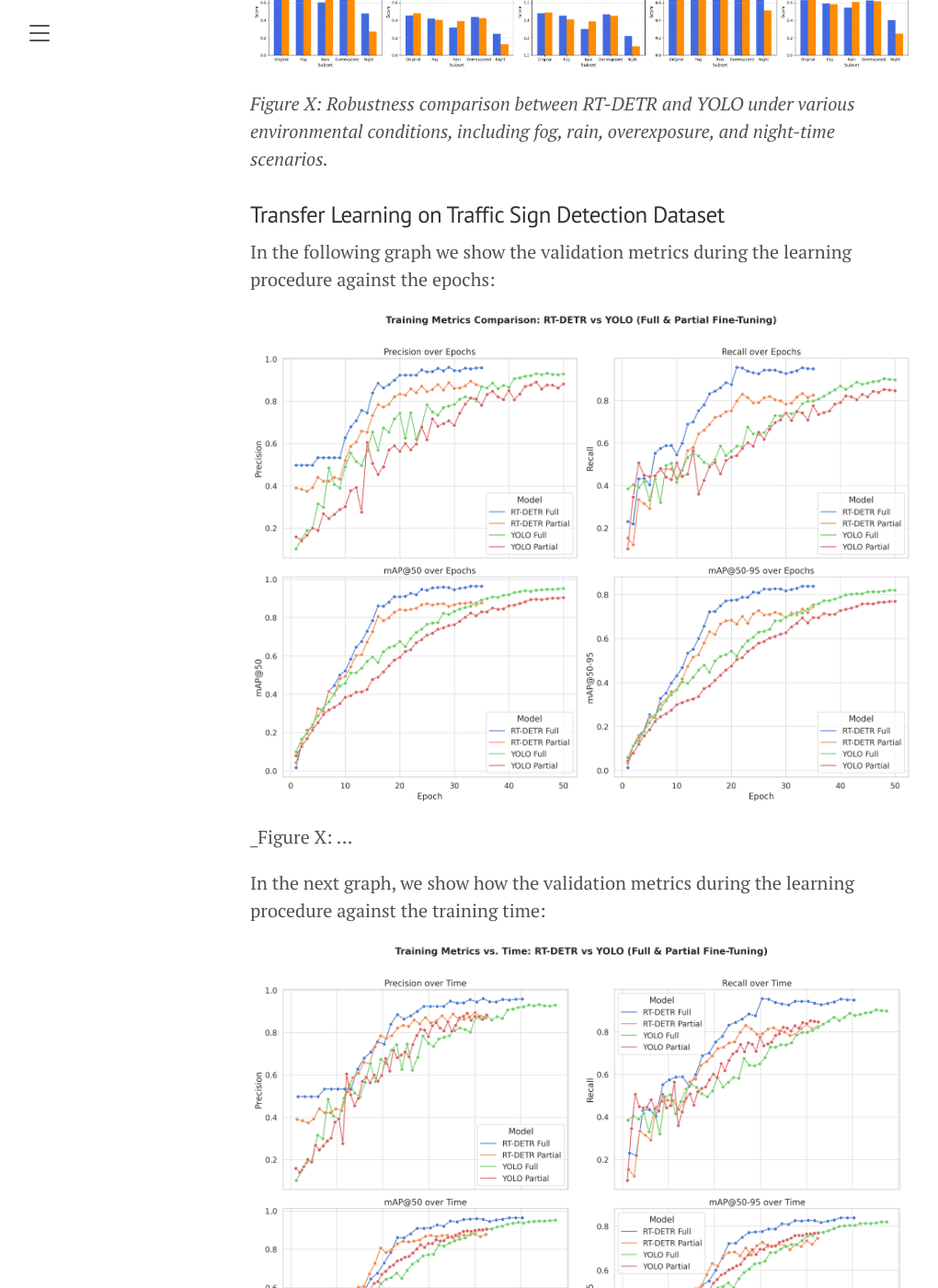
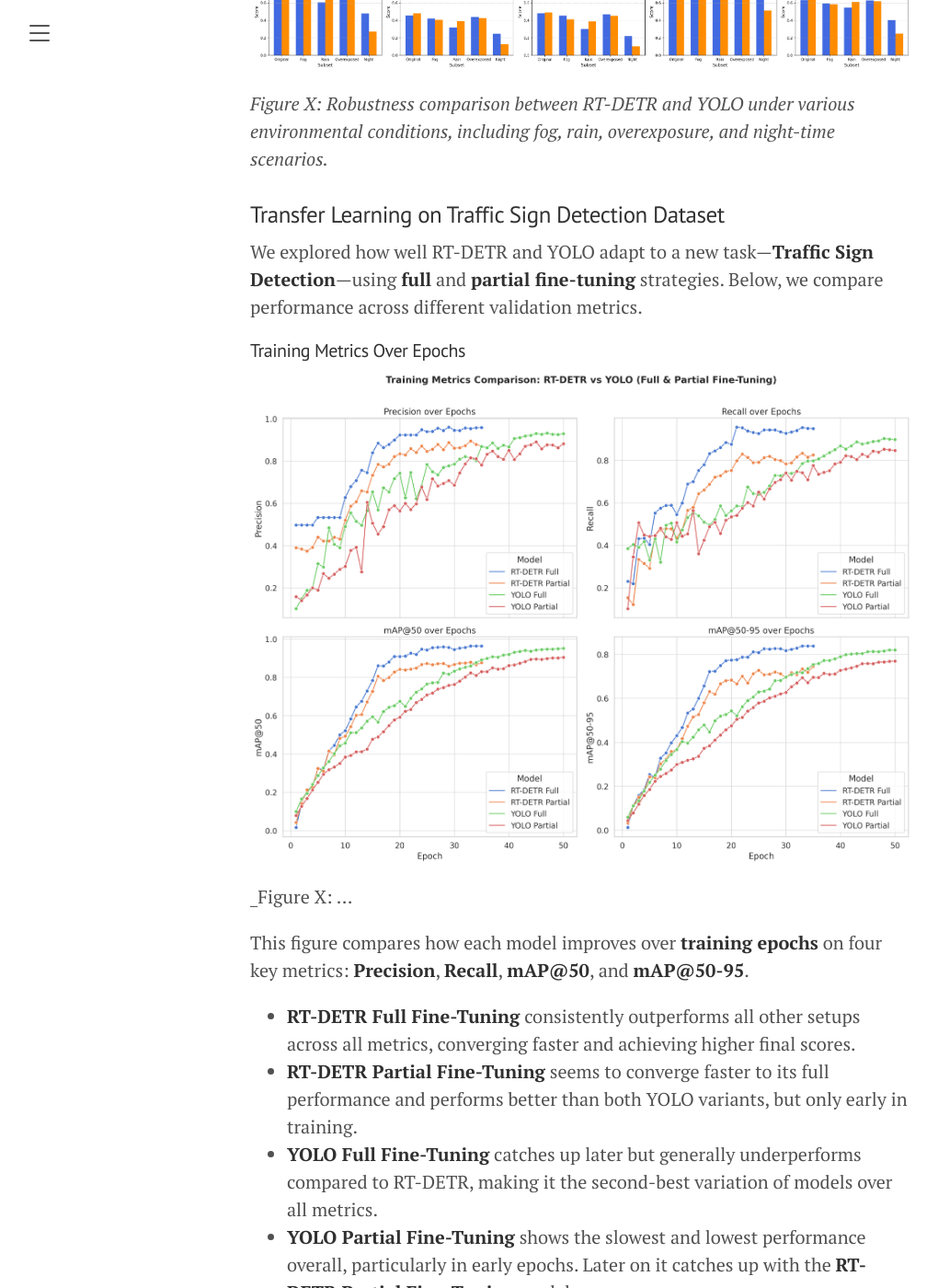
Before and after one commit to RedHoven/pedestrian-detection, a Jekyll site: the page built from lanyon/_posts/2025-03-06-blog.md, in a window 1280 px wide and 1400 px high, scrolled down 11461 px. Shown: the whole window at 92% size, without its empty margins (8-1028 px from the left). Built offline with Jekyll 4.4.1, drawn with Linux system fonts in a browser that asks for light colours; formulas are drawn with MathJax 3; some of the changed text lies outside the part shown.

Commit message:
added transfer learning

```diff
--- a/lanyon/_posts/2025-03-06-blog.md
+++ b/lanyon/_posts/2025-03-06-blog.md
@@ -327,12 +327,27 @@ _Figure X: Robustness comparison between RT-DETR and YOLO under various environm
 
 ### Transfer Learning on Traffic Sign Detection Dataset
 
-In the following graph we show the validation metrics during the learning procedure against the epochs:
+We explored how well RT-DETR and YOLO adapt to a new task—**Traffic Sign Detection**—using **full** and **partial fine-tuning** strategies. Below, we compare performance across different validation metrics.
+
+#### Training Metrics Over Epochs
 
 ![Robustness Comparison]({{ '/public/images/tl_training_epochs.png' | relative_url }})
 _Figure X: ...
 
-In the next graph, we show how the validation metrics during the learning procedure against the training time:
+This figure compares how each model improves over **training epochs** on four key metrics: **Precision**, **Recall**, **mAP@50**, and **mAP@50-95**.
+
+- **RT-DETR Full Fine-Tuning** consistently outperforms all other setups across all metrics, converging faster and achieving higher final scores.
+- **RT-DETR Partial Fine-Tuning** seems to converge faster to its full performance and performs better than both YOLO variants, but only early in training.
+- **YOLO Full Fine-Tuning** catches up later but generally underperforms compared to RT-DETR, making it the second-best variation of models over all metrics.
+- **YOLO Partial Fine-Tuning** shows the slowest and lowest performance overall, particularly in early epochs. Later on it catches up with the **RT-DETR Partial Fine-Tuning** model.
+
+#### Training Metrics Over Time
 
 ![Robustness Comparison]({{ '/public/images/tl_training_time.png' | relative_url }})
 _Figure X: ...
+
+This figure shows the same metrics plotted against **training time (in seconds)** to highlight each model’s **training efficiency**.
+
+- **RT-DETR Full** still leads in performance and again converges the fastest.
+- **RT-DETR Partial** shows promising results at the beginning, but after around 3000 seconds it becomes the least performing algorithm.
+- **YOLO models** show comparable performance with respect to their training time. The partially fine-tuned version even slightly outperforming the other one during big ranges of time and across all of the metrics.
```
